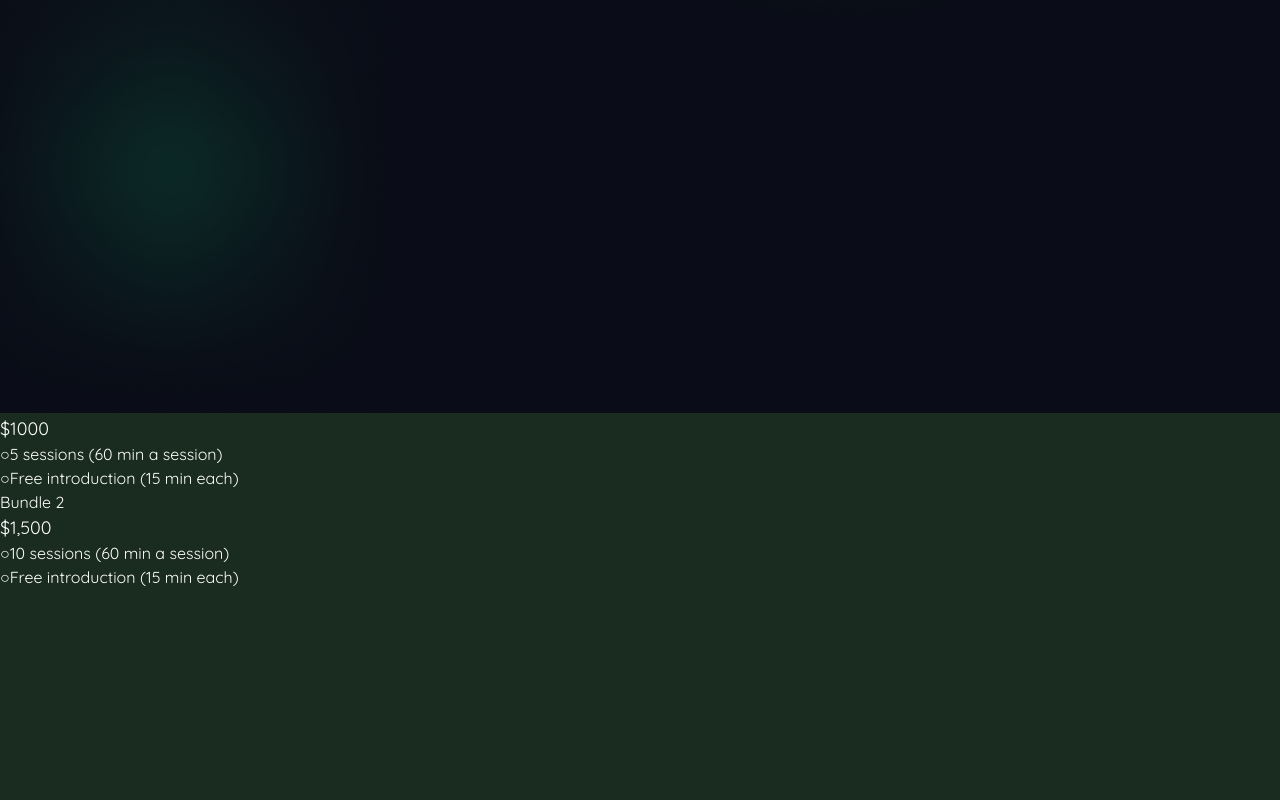
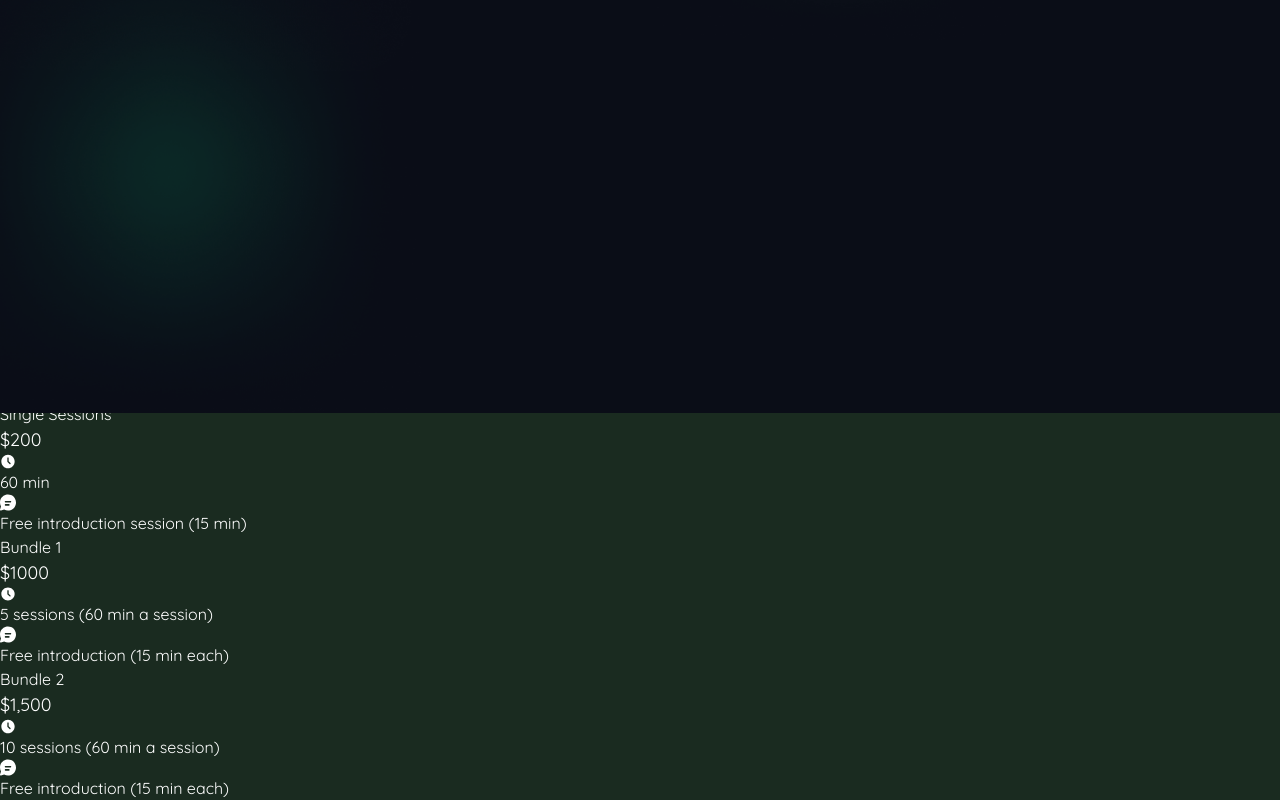
Before and after one commit to abdullah2310ishaq/resposive-doctor-websote, a Next.js app: page /offerings in a window 1280 px wide. Shown: the part 387-1187 px from the top of the page. Before the commit the page ends 976 px from the top, so only its background shows below. Built offline with nearby package versions, Linux system fonts and the light colour scheme.

Commit message:
good work done

```diff
--- a/src/app/explore/page.tsx
+++ b/src/app/explore/page.tsx
@@ -71,7 +71,7 @@ export default function ExplorePage() {
 
           {/* Our Offerings Button */}
           <motion.button
-            className="mt-6 bg-green-500 hover:bg-green-600 text-white px-6 py-2 rounded-lg transition-all duration-300 shadow-lg font-medium text-sm uppercase"
+            className="mt-6 bg-green-500 hover:bg-green-600 text-black px-6 py-2 rounded-lg transition-all duration-300 shadow-lg font-medium text-sm uppercase"
             initial={{ scale: 0, opacity: 0 }}
             animate={{ scale: 1, opacity: 1 }}
             transition={{ delay: 1.2, duration: 0.5 }}
--- a/src/app/offerings/page.tsx
+++ b/src/app/offerings/page.tsx
@@ -65,7 +65,7 @@ export default function OfferingsPage() {
           >
             <div className="rounded-2xl bg-gray-900/80 backdrop-blur-sm border border-gray-700 p-4 sm:p-6">
               <div className="flex items-center mb-6">
-                <span className="mr-3 text-blue-400 text-xl">○</span>
+                <Image src="/offerings_svg_3.svg" alt="Section" width={32} height={32} className="mr-3" />
                 <h2 className="text-xl font-bold text-white">Individual Packages (Virtual)</h2>
               </div>
 
@@ -78,11 +78,11 @@ export default function OfferingsPage() {
                   </div>
                   <div className="space-y-1">
                     <div className="flex items-center text-white/90 text-xs">
-                      <span className="mr-2 text-blue-400/70">○</span>
+                      <Image src="/offerings_svg_1.svg" alt="Time" width={16} height={16} className="mr-2" />
                       45 min
                     </div>
                     <div className="flex items-center text-white/90 text-xs">
-                      <span className="mr-2 text-blue-400/70">○</span>
+                      <Image src="/offerings_svg_2.svg" alt="Intro" width={16} height={16} className="mr-2" />
                       Free 15 min intro session
                     </div>
                   </div>
@@ -96,11 +96,11 @@ export default function OfferingsPage() {
                   </div>
                   <div className="space-y-1">
                     <div className="flex items-center text-white/90 text-xs">
-                      <span className="mr-2 text-blue-400/70">○</span>
+                      <Image src="/offerings_svg_1.svg" alt="Schedule" width={16} height={16} className="mr-2" />
                       Once a week, 8 weeks (45 min a session)
                     </div>
                     <div className="flex items-center text-white/90 text-xs">
-                      <span className="mr-2 text-blue-400/70">○</span>
+                      <Image src="/offerings_svg_2.svg" alt="Intro" width={16} height={16} className="mr-2" />
                       Free introduction (15 min each)
                     </div>
                   </div>
@@ -114,11 +114,11 @@ export default function OfferingsPage() {
                   </div>
                   <div className="space-y-1">
                     <div className="flex items-center text-white/90 text-xs">
-                      <span className="mr-2 text-blue-400/70">○</span>
+                      <Image src="/offerings_svg_1.svg" alt="Schedule" width={16} height={16} className="mr-2" />
                       Twice a week, 8 weeks (45 min a session)
                     </div>
                     <div className="flex items-center text-white/90 text-xs">
-                      <span className="mr-2 text-blue-400/70">○</span>
+                      <Image src="/offerings_svg_2.svg" alt="Intro" width={16} height={16} className="mr-2" />
                       Free introduction (15 min each)
                     </div>
                   </div>
@@ -136,7 +136,7 @@ export default function OfferingsPage() {
           >
             <div className="rounded-2xl bg-gray-900/80 backdrop-blur-sm border border-gray-700 p-4 sm:p-6">
               <div className="flex items-center mb-6">
-                <span className="mr-3 text-teal-400 text-xl">○</span>
+                <Image src="/offerings_svg_3.svg" alt="Section" width={32} height={32} className="mr-3" />
                 <h2 className="text-xl font-bold text-white">Joint Sessions (Virtual)</h2>
               </div>
 
@@ -149,11 +149,11 @@ export default function OfferingsPage() {
                   </div>
                   <div className="space-y-1">
                     <div className="flex items-center text-white/90 text-xs">
-                      <span className="mr-2 text-teal-400/70">○</span>
+                      <Image src="/offerings_svg_1.svg" alt="Time" width={16} height={16} className="mr-2" />
                       60 min
                     </div>
                     <div className="flex items-center text-white/90 text-xs">
-                      <span className="mr-2 text-teal-400/70">○</span>
+                      <Image src="/offerings_svg_2.svg" alt="Intro" width={16} height={16} className="mr-2" />
                       Free introduction session (15 min)
                     </div>
                   </div>
@@ -167,11 +167,11 @@ export default function OfferingsPage() {
                   </div>
                   <div className="space-y-1">
                     <div className="flex items-center text-white/90 text-xs">
-                      <span className="mr-2 text-teal-400/70">○</span>
+                      <Image src="/offerings_svg_1.svg" alt="Sessions" width={16} height={16} className="mr-2" />
                       5 sessions (60 min a session)
                     </div>
                     <div className="flex items-center text-white/90 text-xs">
-                      <span className="mr-2 text-teal-400/70">○</span>
+                      <Image src="/offerings_svg_2.svg" alt="Intro" width={16} height={16} className="mr-2" />
                       Free introduction (15 min each)
                     </div>
                   </div>
@@ -185,11 +185,11 @@ export default function OfferingsPage() {
                   </div>
                   <div className="space-y-1">
                     <div className="flex items-center text-white/90 text-xs">
-                      <span className="mr-2 text-teal-400/70">○</span>
+                      <Image src="/offerings_svg_1.svg" alt="Sessions" width={16} height={16} className="mr-2" />
                       10 sessions (60 min a session)
                     </div>
                     <div className="flex items-center text-white/90 text-xs">
-                      <span className="mr-2 text-teal-400/70">○</span>
+                      <Image src="/offerings_svg_2.svg" alt="Intro" width={16} height={16} className="mr-2" />
                       Free introduction (15 min each)
                     </div>
                   </div>
```
Also changed, not shown: src/app/choices/page.tsx (+19 -15 lines), src/app/philosophy/page.tsx (+5 -5 lines).
